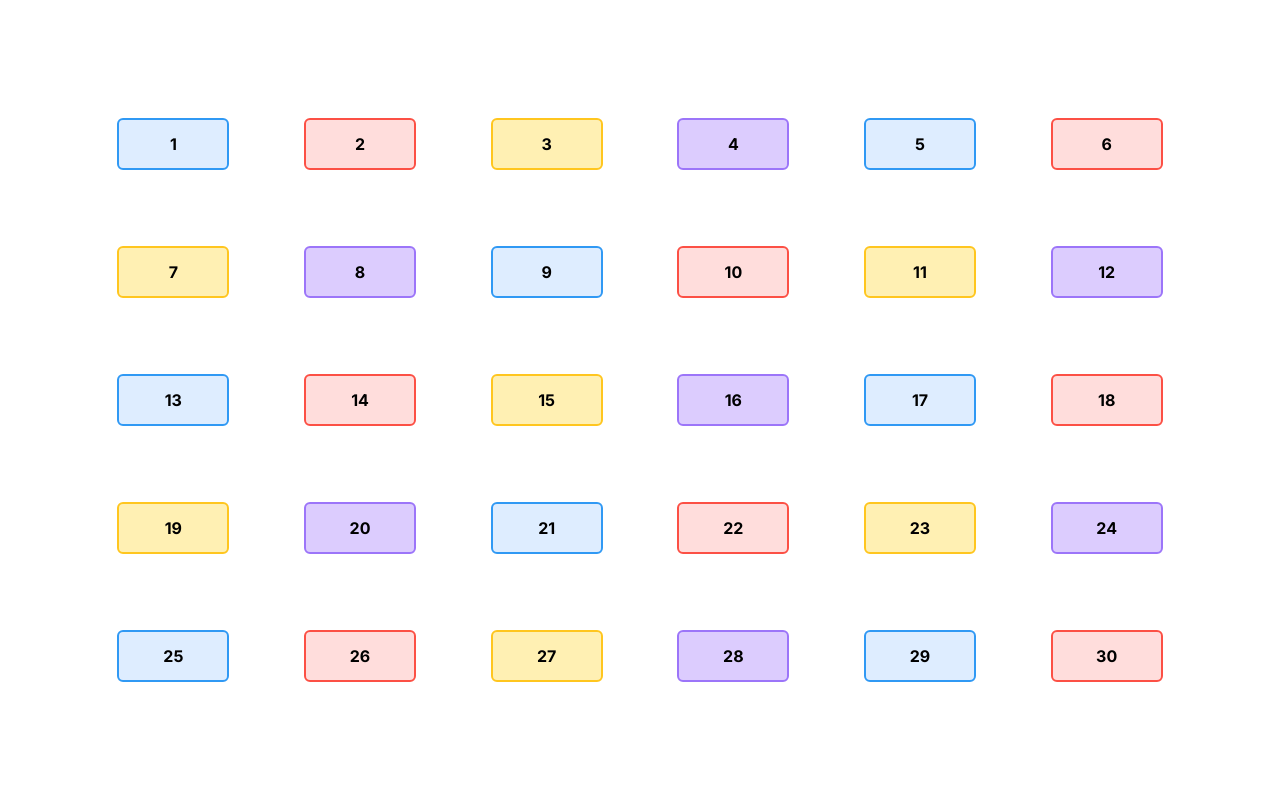
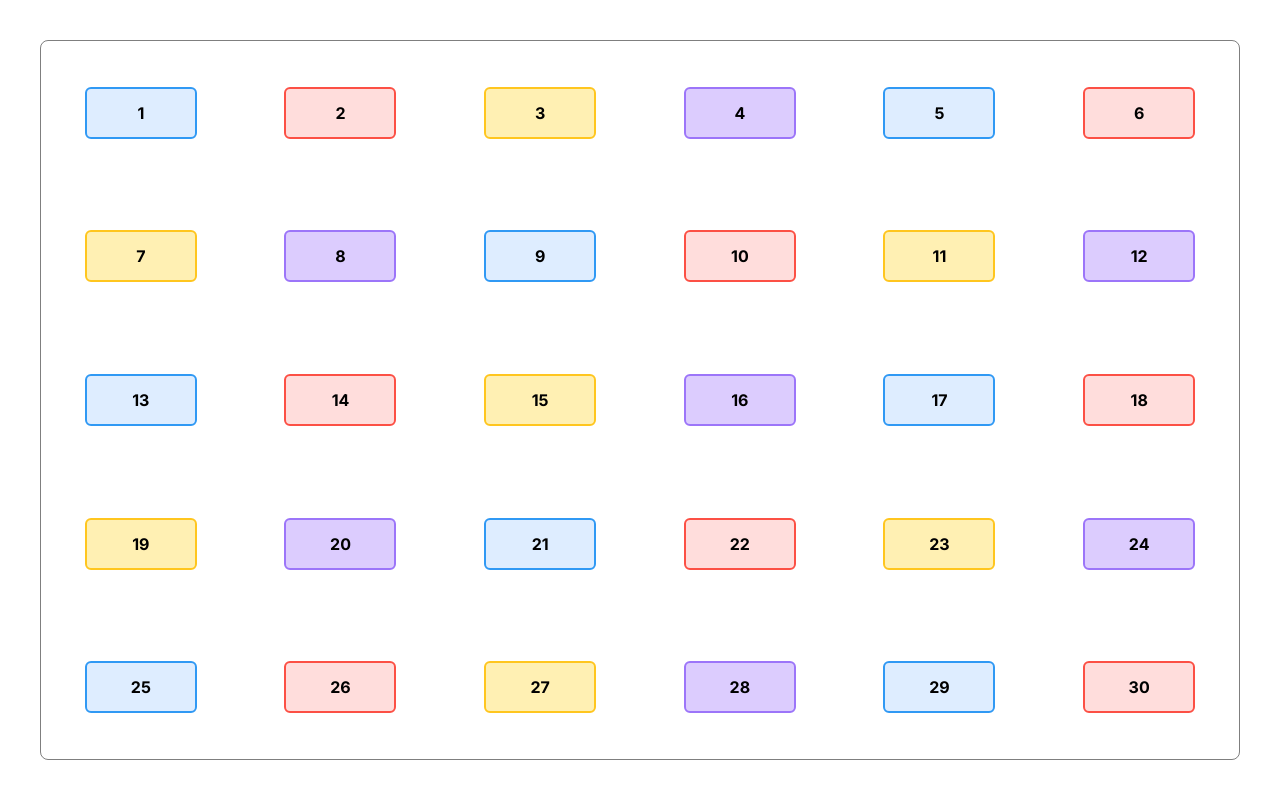
Before and after one commit to SDGomez1/timedQuestionsWeb, a Next.js app: page / in a window 1280 px wide. Built offline with nearby package versions, Linux system fonts and the light colour scheme.

Commit message:
[ADD] styles added

```diff
--- a/src/app/QuestionBanner.tsx
+++ b/src/app/QuestionBanner.tsx
@@ -7,7 +7,7 @@
   setIsOpen: Dispatch<SetStateAction<boolean>>;
 }) {
   const [init, setInit] = useState(false);
-  const [timer, setTimer] = useState(10);
+  const [timer, setTimer] = useState(60);
   const [finished, setFinished] = useState(false);
 
   useEffect(() => {
--- a/src/app/page.tsx
+++ b/src/app/page.tsx
@@ -142,8 +142,10 @@
     return <Card data={data} />;
   });
   return (
-    <main className=" min-h-screen grid grid-cols-6 grid-rows-5 p-20 justify-items-center items-center">
-      {cards}
+    <main className=" h-screen w-screen p-10">
+      <span className="border border-black/50 w-full h-full  grid grid-cols-6 grid-rows-5 justify-items-center items-center rounded-lg">
+        {cards}
+      </span>
     </main>
   );
 }
```
